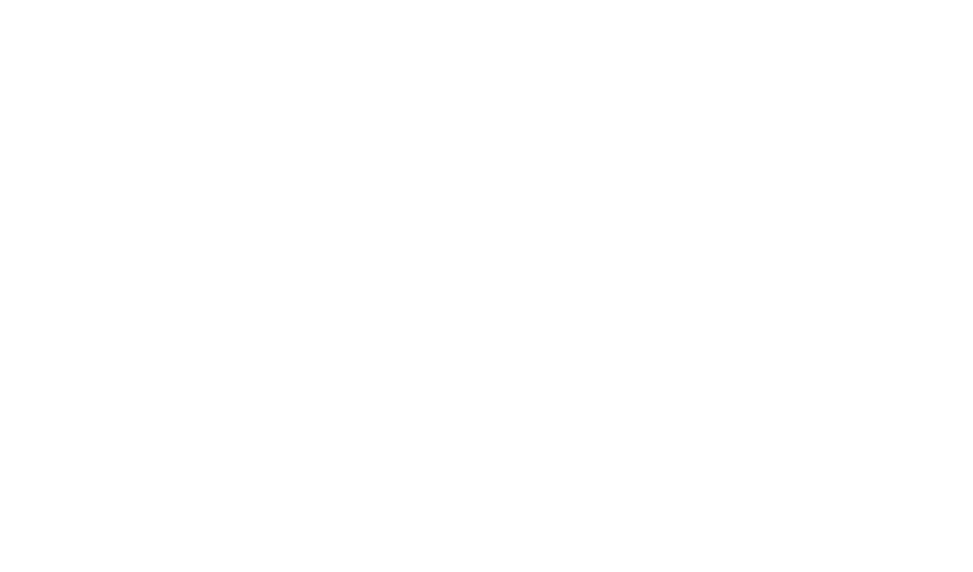
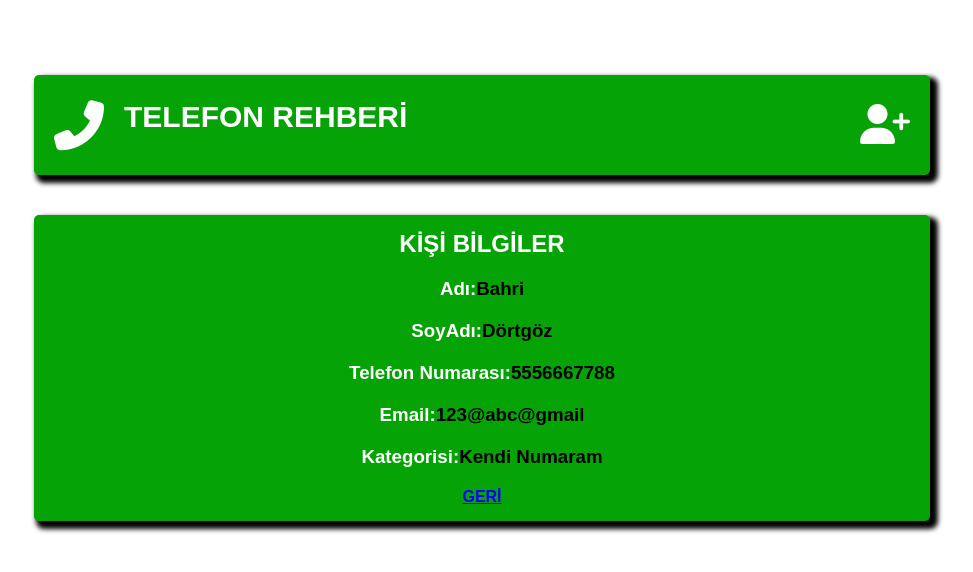
Before and after one commit to bhr-drtgz/TelefonRehberi, a React (Create React App) app: page /info-detail/1 in a window 1280 px wide. Before the commit this address had no page. Shown: the top 572 px of the page, without its empty margins (158-1131 px from the left). Built offline with nearby package versions, Linux system fonts and the light colour scheme; data requests are answered from the project's data file.

Commit message:
Detail Eklendi

```diff
--- a/src/App.js
+++ b/src/App.js
@@ -7,8 +7,9 @@ import { useDispatch, useSelector } from "react-redux";
 import actionTypes from "./redux/actions/actionTypes";
 import api from "./api/api";
 import urls from "./api/urls";
-import PhoneDetail from "./pages/PhoneDetail";
 import AddPhones from "./pages/AddPhones";
+import EditPhone from "./companents/EditPhone";
+import DetailPhone from "./pages/DetailPhone";
 
 function App() {
 
@@ -55,8 +56,9 @@ function App() {
     <BrowserRouter>
       <Routes>
         <Route path="/" element={<HomePage />} />
-        <Route path="/info-phone/:phoneId" element={<PhoneDetail />} />
+        <Route path="/info-detail/:phoneId" element={<DetailPhone />} />
         <Route path="/add-phone" element={<AddPhones />} />
+        <Route path="/edit-phone/:phoneId" element={<EditPhone />} />
       </Routes>
     </BrowserRouter>
   );
--- /dev/null
+++ b/src/assets/styles/Detail.css
@@ -0,0 +1,35 @@
+.DetailListContainer {
+    width: 100%;
+    height: 100%;
+    margin-top: 40px;
+    align-items: center;
+    justify-content: center;
+    display: flex;
+}
+ .DetailConteiner {
+    width: 70%;
+    background-color: rgb(5, 163, 5);
+    border-radius: 5px;
+    box-shadow: 5px 5px 5px 3px black;
+    display: flex;
+    align-items: center;
+    justify-content: center;
+    flex-direction:column;
+    padding: 15px 15px;
+    gap: 20px;
+ }
+ h2{
+    color: white;
+    font-weight: 800;
+ }
+ h3{
+    color: white;
+ }
+p a {
+    color: blue;
+    font-weight: 800;
+}
+span{
+    color: black;
+    font-weight: 800;
+}
--- /dev/null
+++ b/src/companents/EditPhone.js
@@ -0,0 +1,13 @@
+import React from 'react'
+import Header from './Header'
+
+const EditPhone = () => {
+    return (
+        <div>
+            <Header />
+            EditPhone
+        </div>
+    )
+}
+
+export default EditPhone
--- a/src/companents/ListPhones.js
+++ b/src/companents/ListPhones.js
@@ -67,7 +67,7 @@ const ListPhones = () => {
                                                     setShowDeleteModal(true);
                                                     setWillDeletePhone(phone.id)
                                                 }}><i className="fa-solid fa-trash"></i></Link>
-                                                <Link to={"/edit-phone"}><i className="fa-solid fa-user-pen"></i></Link>
+                                                <Link to={`/edit-phone/${phone.id}`}><i className="fa-solid fa-user-pen"></i></Link>
                                                 <Link to={`/info-detail/${phone.id}`}><i className="fa-solid fa-circle-info"></i></Link>
                                             </div>
                                         </td>
--- /dev/null
+++ b/src/pages/DetailPhone.js
@@ -0,0 +1,53 @@
+import React, { useState, useEffect } from 'react'
+import Header from '../companents/Header'
+import { useParams, Link } from 'react-router-dom'
+import { useSelector } from 'react-redux'
+import api from "../api/api"
+import urls from "../api/urls"
+import "../assets/styles/Detail.css"
+
+const DetailPhone = () => {
+    const { phonesState } = useSelector((state) => state)
+    const params = useParams(null)
+    console.log(params)
+    const [myPhone, setMyPhone] = useState(null)
+    const [phoneCategory, setPhoneCategory] = useState(null)
+
+    useEffect(() => {
+        api.get(`${urls.phones}/${params.phoneId}`)
+            .then((resPhone) => {
+                setMyPhone(resPhone.data)
+
+                api
+                    .get(`${urls.categories}/${resPhone.data.categoryId}`)
+                    .then((resCategory) => {
+                        setPhoneCategory(resCategory.data);
+                    })
+                    .catch((err) => { });
+            })
+            .catch((err) => {
+
+            })
+    }, [])
+
+    if (myPhone === null || phoneCategory === null) return null
+
+    return (
+        <div>
+            <Header />
+            <div className='DetailListContainer'>
+                <div className='DetailConteiner'>
+                    <h2> KİŞİ BİLGİLER </h2>
+                    <h3>Adı:<span>{myPhone.name}</span></h3>
+                    <h3>SoyAdı:<span>{myPhone.surname}</span></h3>
+                    <h3>Telefon Numarası:<span>{myPhone.phoneNumber}</span></h3>
+                    <h3>Email:<span>{myPhone.email}</span></h3>
+                    <h3>Kategorisi:<span>{phoneCategory.name}</span> </h3>
+                    <p><Link to={"/"}>GERİ</Link></p>
+                </div>
+            </div>
+        </div>
+    )
+}
+
+export default DetailPhone
--- a/src/pages/PhoneDetail.js
+++ /dev/null
@@ -1,44 +0,0 @@
-import React, { useEffect, useState } from 'react'
-import Header from '../companents/Header'
-import api from '../api/api';
-import urls from "../api/urls"
-
-import { useParams, Link } from 'react-router-dom';
-
-const PhoneDetail = () => {
-  const params = useParams();
-  const [myPhone, setMyPhone] = useState(null);
-  const [phoneCategory, setPhoneCategory] = useState(null);
-  useEffect(() => {
-     api
-      .get(`${urls.phones}/${params.phoneId}`)
-      .then((resPhone) => {
-        console.log(resPhone.data);
-        setMyPhone(resPhone.data);
-        api
-          .get(`${urls.categories}/${resPhone.data.categoryId}`)
-          .then((resCategory) => {
-            console.log(resCategory.data);
-            setPhoneCategory(resCategory.data);
-          })
-          .catch((err) => { });
-      })
-      .catch((err) => { });
-  }, []);
-  if (myPhone === null || phoneCategory === null) return null;
-  return (
-    <div>
-      <Header />
-      <div className="container my-5">
-        <h3>İsim: {myPhone.name}</h3>
-        <h3>Soyİsim: {myPhone.surname}</h3>
-        <h3>Email: {myPhone.Email}</h3>
-        <h3>Telefon No: {myPhone.phoneNuber}</h3>
-         <h3>Kategori: {phoneCategory.name}</h3>
-        <Link to={"/"}>Geri</Link>
-      </div>
-    </div>
-  );
-};
-
-export default PhoneDetail
```
